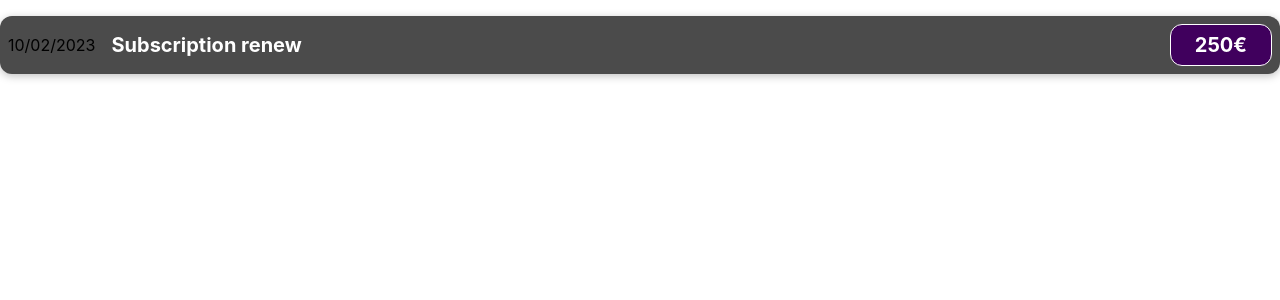
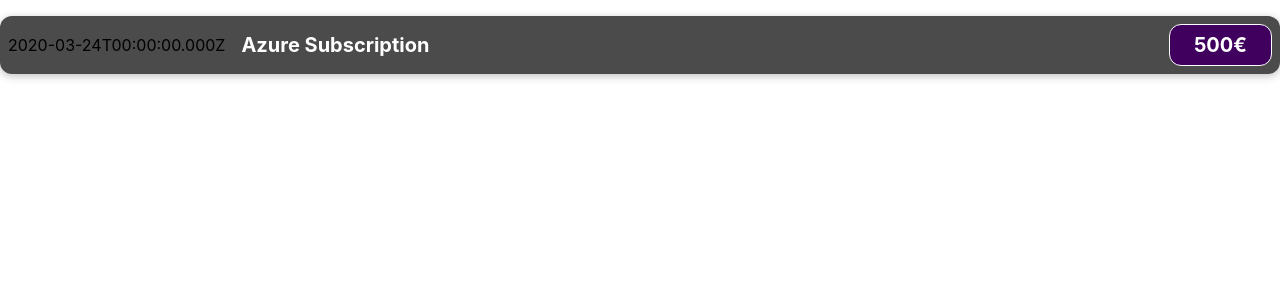
Before and after one commit to DevThibautMonin/frontend-expense-manager, a React (Create React App) app: page / in a window 1280 px wide. Shown: the top 300 px of the page. Built offline with nearby package versions, Linux system fonts and the light colour scheme.

Commit message:
Adding dynamic data

```diff
--- a/src/components/ExpenseItem.js
+++ b/src/components/ExpenseItem.js
@@ -1,12 +1,17 @@
 import "./ExpenseItem.css"
 
 export default function ExpenseItem() {
+
+  const expenseDate = new Date(2020, 2, 24)
+  const expenseTitle = "Azure Subscription"
+  const expenseAmount = 500
+
   return (
     <div className="expense-item">
-      <div>10/02/2023</div>
+      <div>{expenseDate.toISOString()}</div>
       <div className="expense-item__description">
-        <h2>Subscription renew</h2>
-        <div className="expense-item__price">250€</div>
+        <h2>{expenseTitle}</h2>
+        <div className="expense-item__price">{expenseAmount}€</div>
       </div>
     </div>
   )
```
